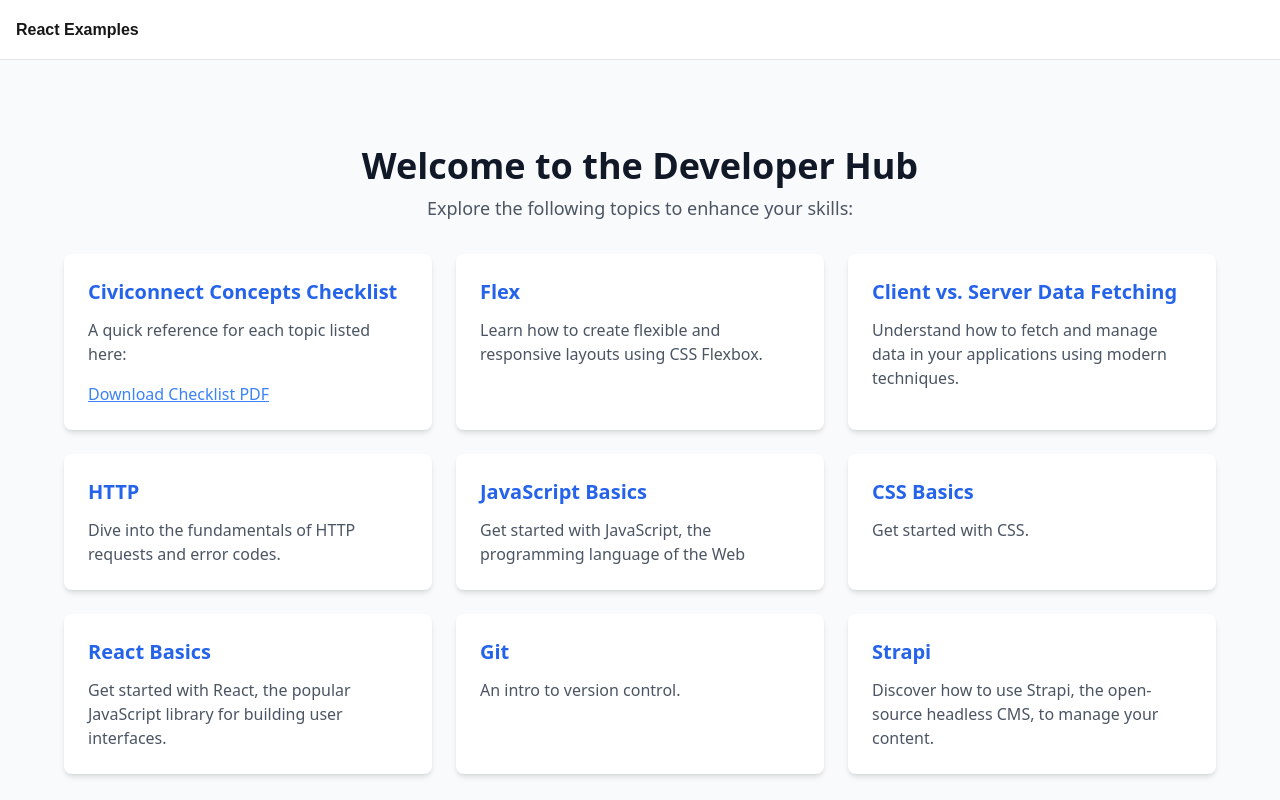
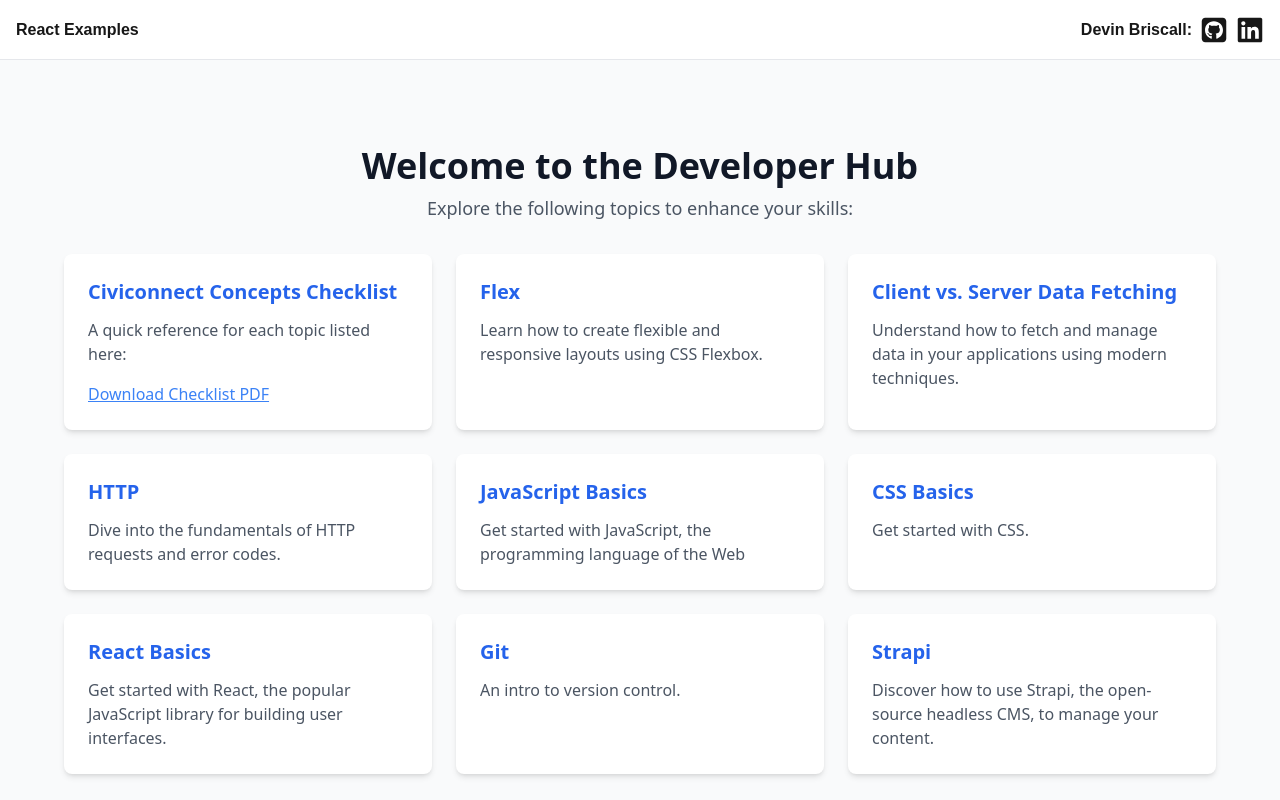
Before and after one commit to DevinBriscall/react, a Next.js app: page / in a window 1280 px wide. Shown: the top 800 px of the page. Built offline with nearby package versions, Linux system fonts and the light colour scheme.

Commit message:
add my social media links to the navbar

```diff
--- a/package.json
+++ b/package.json
@@ -10,6 +10,7 @@
   },
   "dependencies": {
     "@fortawesome/fontawesome-svg-core": "^6.7.2",
+    "@fortawesome/free-brands-svg-icons": "^6.7.2",
     "@fortawesome/free-solid-svg-icons": "^6.7.2",
     "@fortawesome/react-fontawesome": "^0.2.2",
     "next": "15.1.3",
--- a/src/components/Navbar.js
+++ b/src/components/Navbar.js
@@ -1,3 +1,9 @@
+import {
+	faGithubSquare,
+	faLine,
+	faLinkedin,
+} from "@fortawesome/free-brands-svg-icons";
+import { FontAwesomeIcon } from "@fortawesome/react-fontawesome";
 import Link from "next/link";
 import React from "react";
 
@@ -5,7 +11,23 @@
 	return (
 		<div className="border-b sticky top-0 z-50 bg-white font-bold h-[60px] px-4 flex justify-between items-center">
 			<Link href={"/"}>React Examples</Link>
-			<div className="flex gap-2 text-blue-500 transition-all duration-300"></div>
+			<div className="flex items-center gap-2 transition-all duration-300">
+				<span>Devin Briscall:</span>
+				<a
+					href={"https://github.com/DevinBriscall"}
+					target="_blank"
+					className="hover:text-blue-500 flex items-center transition-all duration-300"
+				>
+					<FontAwesomeIcon icon={faGithubSquare} className="w-7 h-7" />
+				</a>
+				<a
+					href={"https://www.linkedin.com/in/devin-briscall-933843271/"}
+					target="_blank"
+					className="hover:text-blue-500 flex items-center transition-all duration-300"
+				>
+					<FontAwesomeIcon icon={faLinkedin} className="w-7 h-7" />
+				</a>
+			</div>
 		</div>
 	);
 }
```
Also changed, not shown: 1 other file (tests, documents, lock files or other folders).
